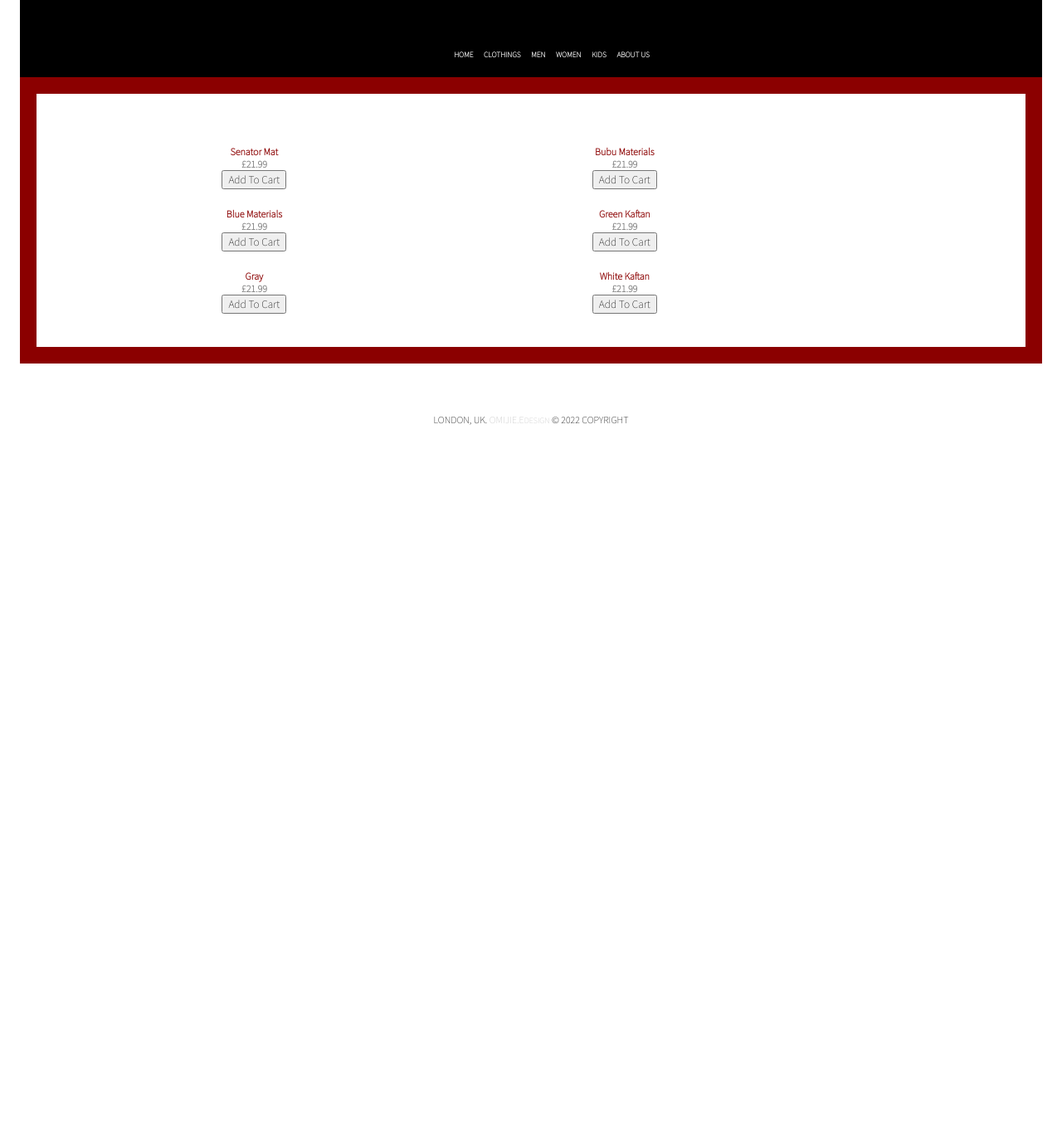
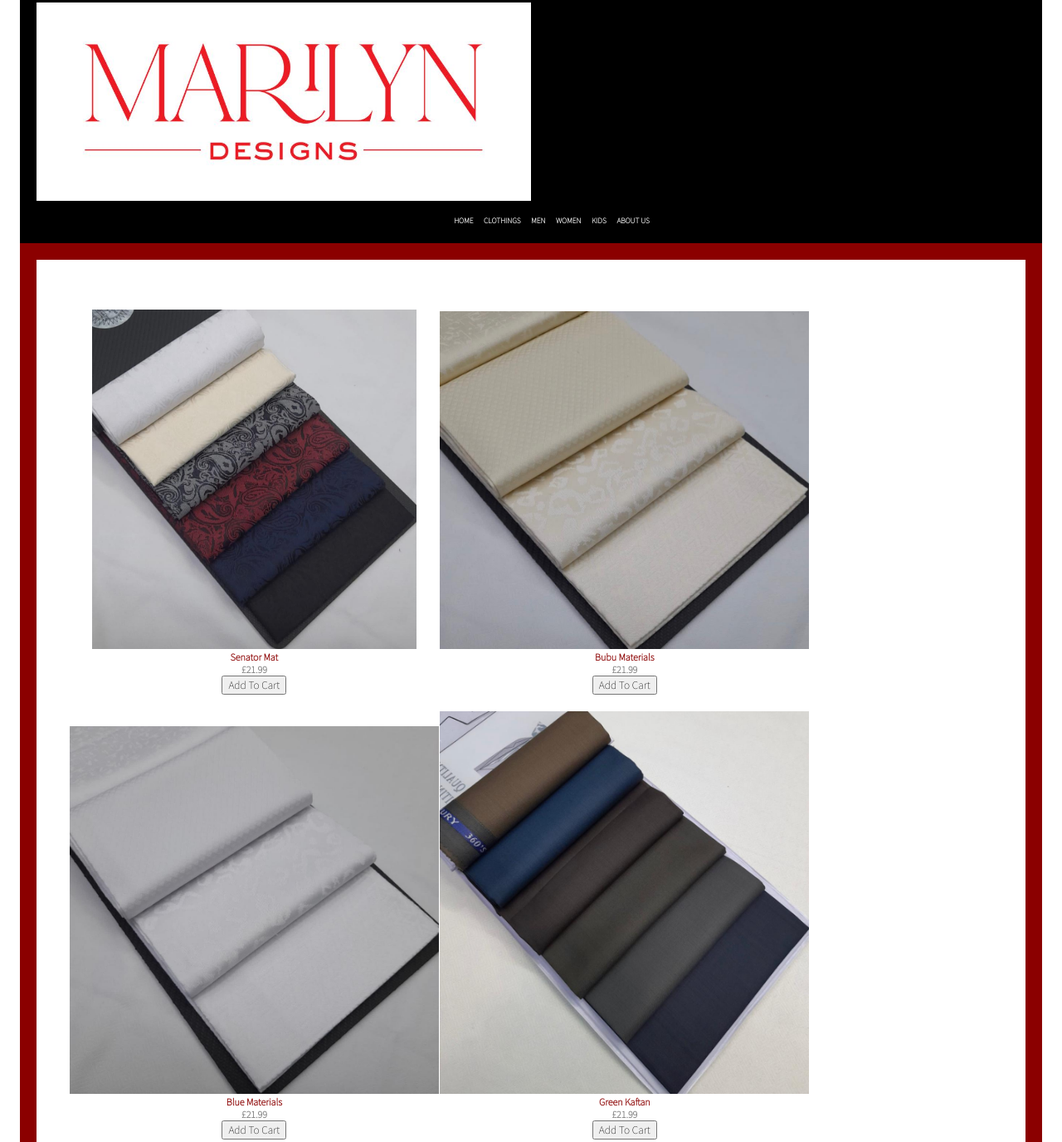
Before and after one commit to EhisOm/marilyndesign, a plain HTML site: page men.html in a window 1280 px wide. Shown: the part 41-1417 px from the top of the page at 83% size. Before the commit the page ends 800 px from the top, so only its background shows below. Drawn offline with Linux system fonts and the light colour scheme; files that its build step writes are made by us from their sources.

Commit message:
refix men.html

```diff
--- a/men.html
+++ b/men.html
@@ -4,14 +4,14 @@
     <meta charset="UTF-8">
     <meta http-equiv="X-UA-Compatible" content="IE=edge">
     <meta name="viewport" content="width=device-width, initial-scale=1.0">
-    <title>CLOTHINGS</title>
-    <link rel="stylesheet" href="../CSS/styles.css">
+    <title>MEN CLOTHINGS</title>
+    <link rel="stylesheet" href="styles.css">
     <link rel="preconnect" href="https://fonts.gstatic.com" crossorigin>
     <link href="https://fonts.googleapis.com/css2?family=Montserrat:ital,wght@1,100&family=Raleway:wght@100&family=Source+Sans+Pro:wght@200&display=swap" rel="stylesheet">
 </head>
 <body>
     <header>
-        <h1 id="header-img-men" ><a href="index.html"><img src="../images/marilynDesign.jpg" alt=""></a></h1>
+        <h1 id="header-img-men" ><a href="index.html"><img src="marilynDesign.jpg" alt=""></a></h1>
         <!-- <h1 id="header-logo-men"><a href="index.html">MARILYN<small>DESIGNS</small></a></h1> -->
         <h4><small class="header-tog"><ul>
             <li><a href="index.html">HOME</a></li>
@@ -24,37 +24,37 @@
     </header>
     <div class="border-img">
         <figure class="figure1">
-            <a href=""><img src="../images/mat.jpg" alt="" ></a>
+            <a href=""><img src="mat.jpg" alt="" ></a>
             <figcaption><a href="">Senator Mat</a></figcaption>
             <figcaption class="price"><a href="">£21.99</a> </figcaption>
             <button>Add To Cart</button>
         </figure>
         <figure class="figure2">
-            <a href=""><img src="../images/mat1.jpg" alt="" ></a>
+            <a href=""><img src="mat1.jpg" alt="" ></a>
             <figcaption><a href="">Bubu Materials</a></figcaption>
             <figcaption class="price1"><a href="">£21.99</a> </figcaption>
             <button>Add To Cart</button>
         </figure>
         <figure class="figure2">
-            <a href=""><img src="../images/mat2.jpg" alt="" ></a>
+            <a href=""><img src="mat2.jpg" alt="" ></a>
             <figcaption><a href="">Blue Materials</a></figcaption>
             <figcaption class="price2"><a href="">£21.99</a> </figcaption>
             <button>Add To Cart</button>
         </figure>
         <figure class="figure2">
-            <a href=""><img src="../images/mat3.jpg" alt=""  ></a>
+            <a href=""><img src="mat3.jpg" alt=""  ></a>
             <figcaption><a href="">Green Kaftan</a> </figcaption>
             <figcaption class="price3"><a href="">£21.99</a> </figcaption>
             <button>Add To Cart</button>
         </figure>
         <figure class="figure2">
-            <a href=""><img src="../images/mat4.jpg" alt="" ></a>
+            <a href=""><img src="mat4.jpg" alt="" ></a>
             <figcaption><a href="">Gray</a></figcaption>
             <figcaption class="price4"><a href="">£21.99</a> </figcaption>
             <button>Add To Cart</button>
         </figure>
         <figure class="figure2">
-            <a href=""><img src="../images/mat5.jpg" alt=""  ></a>
+            <a href=""><img src="mat5.jpg" alt=""  ></a>
             <figcaption><a href="">White Kaftan</a> </figcaption>
             <figcaption class="price5"><a href="">£21.99</a> </figcaption>
             <button>Add To Cart</button>
```
